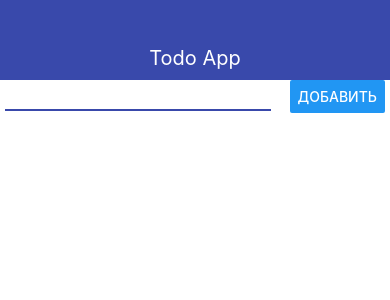
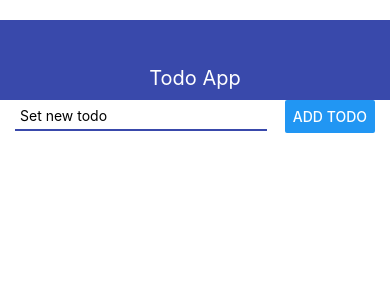
Before and after one commit to EvgeniyShigartsov/useReactNative, a React Native app: screen / in a window 390 px wide. Shown: the top 300 px of the page. Built offline with nearby package versions, Linux system fonts and the light colour scheme.

Commit message:
set dynamic todos

```diff
--- a/App.jsx
+++ b/App.jsx
@@ -29,5 +29,6 @@ export default function App() {
 
 const styles = StyleSheet.create({
   container: {
+    paddingVertical: 20,
   },
 });
--- a/src/components/AddTodo/AddTodo.jsx
+++ b/src/components/AddTodo/AddTodo.jsx
@@ -1,24 +1,38 @@
-import React from 'react'
-import { View, StyleSheet } from 'react-native'
+import React, { useState } from 'react'
+import { View, Alert, StyleSheet } from 'react-native'
 import { Button } from './Button/Button'
 import { Input } from './Input/Input'
 
 export const AddTodo = ({ onSubmit }) => {
+  const [value, setValue] = useState('')
 
+  const onPressHandler = () => {
+    if (!value.trim()) {
+      Alert.alert('Please, set todo name.')
+      return
+    }
+
+    onSubmit(value)
+    setValue('')
+  }
   return (
     <View style={styles.block}>
-      <Input />
-      <Button onPress={() => onSubmit('New Todo!')} />
+      <Input
+        value={value}
+        onChangeText={setValue}
+        placeholder="Set new todo"
+      />
+      <Button onPress={onPressHandler} />
     </View>
   )
 }
 
 const styles = StyleSheet.create({
   block: {
-    flexDirection: "row",
-    justifyContent: "space-between",
-    alignItems: "center",
-    paddingLeft: 5,
-    paddingRight: 5,
-  }
+    flexDirection: 'row',
+    justifyContent: 'space-between',
+    alignItems: 'center',
+    paddingLeft: 15,
+    paddingRight: 15,
+  },
 })
--- a/src/components/AddTodo/Button/Button.jsx
+++ b/src/components/AddTodo/Button/Button.jsx
@@ -1,4 +1,4 @@
 import React from 'react'
 import { Button as RnButton } from 'react-native'
 
-export const Button = ({ onPress }) => <RnButton title="Добавить" onPress={onPress} />
+export const Button = ({ onPress }) => <RnButton title="Add todo" onPress={onPress} />
--- a/src/components/AddTodo/Input/Input.jsx
+++ b/src/components/AddTodo/Input/Input.jsx
@@ -1,10 +1,16 @@
 import React from 'react'
 import { StyleSheet, TextInput } from 'react-native'
 
-export const Input = () => {
-
-  return <TextInput style={styles.input}/>
-}
+export const Input = ({ onChangeText, value, placeholder }) => (
+  <TextInput
+    style={styles.input}
+    onChangeText={onChangeText}
+    value={value}
+    placeholder={placeholder}
+    autoCorrect
+    autoCapitalize="characters"
+  />
+)
 
 const styles = StyleSheet.create({
   input: {
@@ -12,6 +18,6 @@ const styles = StyleSheet.create({
     padding: 5,
     borderStyle: 'solid',
     borderBottomWidth: 2,
-    borderBottomColor: '#3949ab'
-  }
+    borderBottomColor: '#3949ab',
+  },
 })
--- a/src/components/TodosList/TodoItem/TodoItem.jsx
+++ b/src/components/TodosList/TodoItem/TodoItem.jsx
@@ -1,18 +1,27 @@
 import React from 'react'
 import { View, Text, StyleSheet } from 'react-native'
 
-export const TodoItem = ({ todo, itemNo }) => {
-
-return (
-    <View style={styles.block}>
-      <Text>{itemNo}</Text>
-      <Text>{todo.title}</Text>
-    </View>
-  )
-}
+export const TodoItem = ({ todo, itemNo }) => (
+  <View style={styles.block}>
+    <Text style={styles.idField}>
+      {itemNo}
+      .
+    </Text>
+    <Text>{todo.title}</Text>
+  </View>
+)
 
 const styles = StyleSheet.create({
   block: {
     flexDirection: 'row',
-  }
+    alignItems: 'center',
+    padding: 15,
+    borderWidth: 1,
+    borderColor: '#eee',
+    borderRadius: 5,
+    marginBottom: 5,
+  },
+  idField: {
+    marginRight: 5,
+  },
 })
--- a/src/components/TodosList/TodosList.jsx
+++ b/src/components/TodosList/TodosList.jsx
@@ -2,11 +2,16 @@ import React from 'react'
 import { StyleSheet, View } from 'react-native'
 import { TodoItem } from './TodoItem/TodoItem'
 
-export const TodosList = ({ list }) => {
+export const TodosList = ({ list }) => (
+  <View style={styles.block}>
+    {list.map((todo, index) => <TodoItem key={todo.id} todo={todo} itemNo={index + 1} />)}
+  </View>
+)
 
-  return (
-    <View>
-      {list.map((todo, index) => <TodoItem key={todo.id} todo={todo} itemNo={index + 1} />)}
-    </View>
-  )
-}
+const styles = StyleSheet.create({
+  block: {
+    marginTop: 15,
+    paddingLeft: 15,
+    paddingRight: 15,
+  },
+})
```
Also changed, not shown: src/components/Navbar/Navbar.jsx (+4 -4 lines), src/tmp/Test.jsx (added, +7 -0 lines).
